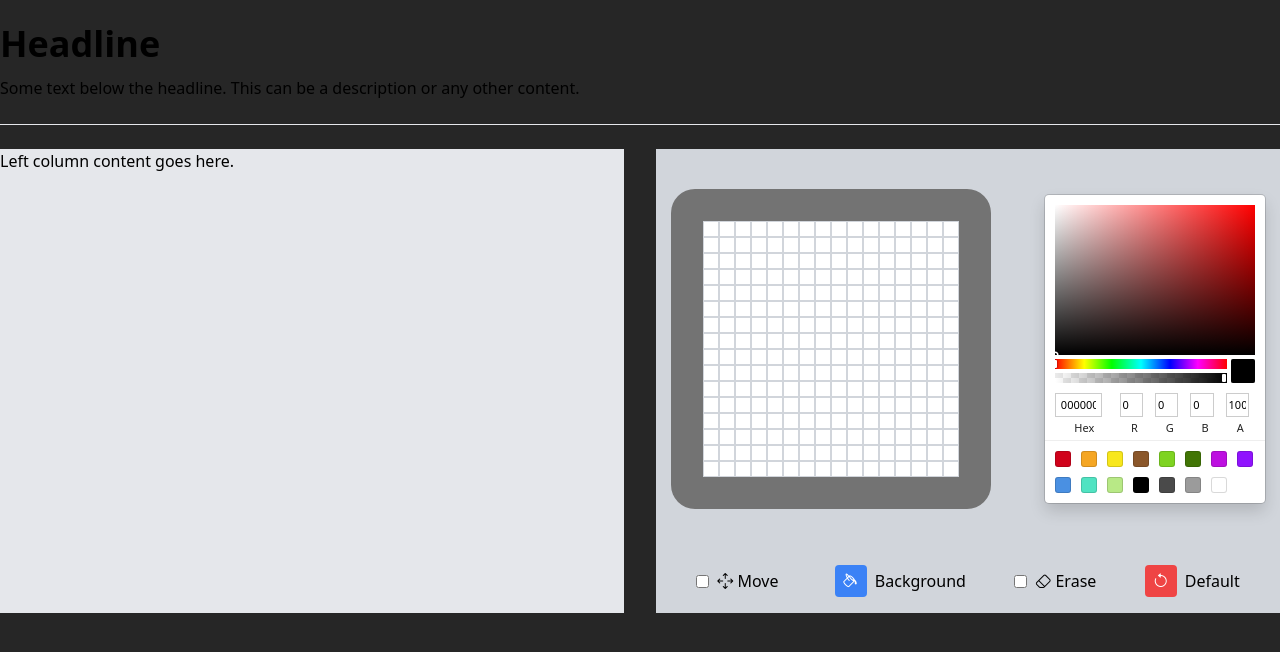
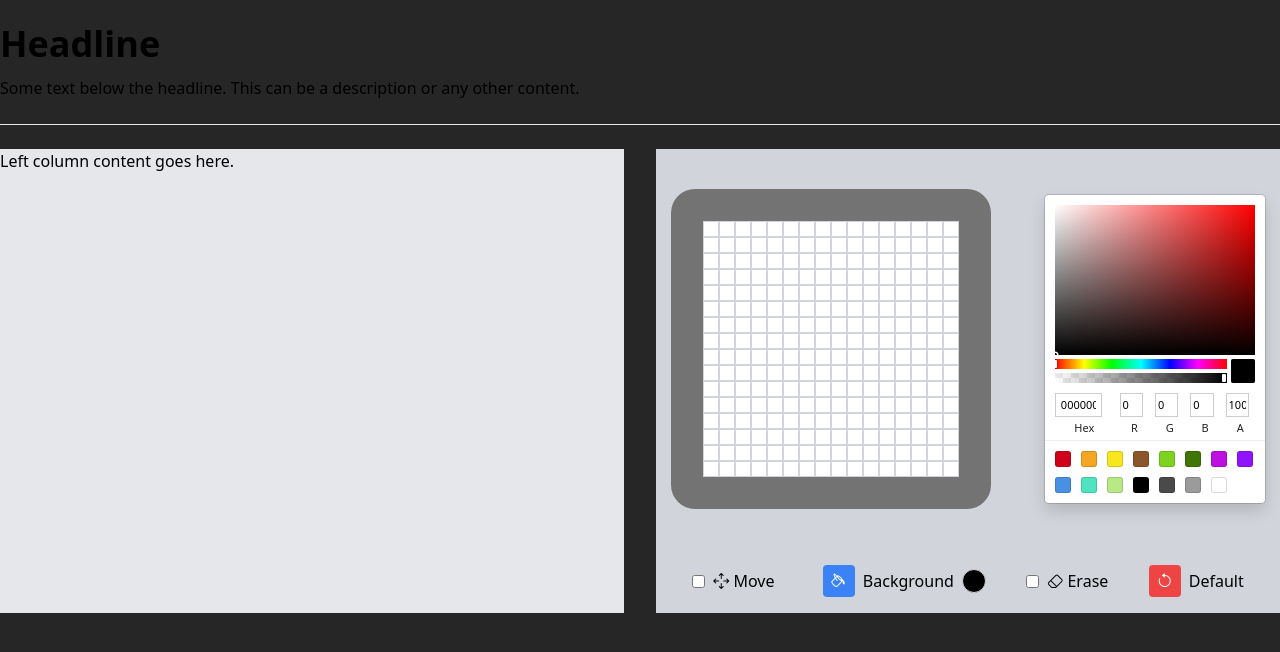
Before and after one commit to sagi403/create-random-avatar, a React (Create React App) app: page / in a window 1280 px wide. Shown: the top 652 px of the page. Built offline with nearby package versions, Linux system fonts and the light colour scheme.

Commit message:
Adding current color to the background color change

```diff
--- a/src/components/AvatarDesign.jsx
+++ b/src/components/AvatarDesign.jsx
@@ -164,7 +164,7 @@ const AvatarDesign = () => {
             <i class="bi bi-arrows-move"></i> Move
           </span>
         </label>
-        <div>
+        <div className="flex items-center">
           <button
             className="bg-blue-500 text-white px-2 py-1 rounded"
             onClick={applyColorToAll}
@@ -172,7 +172,12 @@ const AvatarDesign = () => {
             <i class="bi bi-paint-bucket"></i>
           </button>
           <span className="ml-2">Background</span>
+          <div
+            className="ml-2 w-6 h-6 rounded-full border border-gray-300"
+            style={{ backgroundColor: color }}
+          ></div>
         </div>
+
         <label className="inline-flex items-center">
           <input
             type="checkbox"
```
